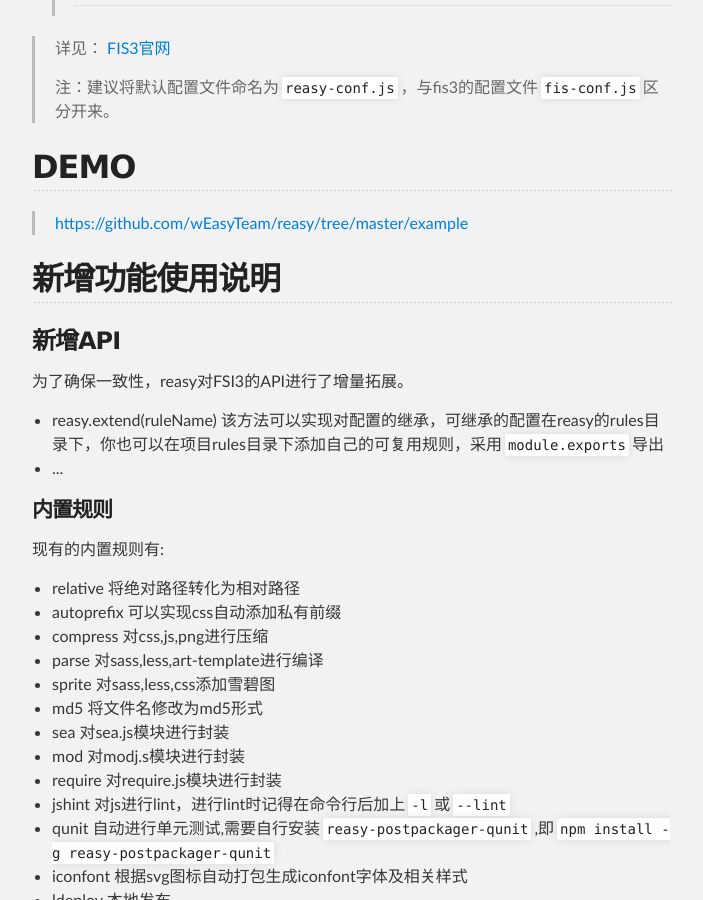
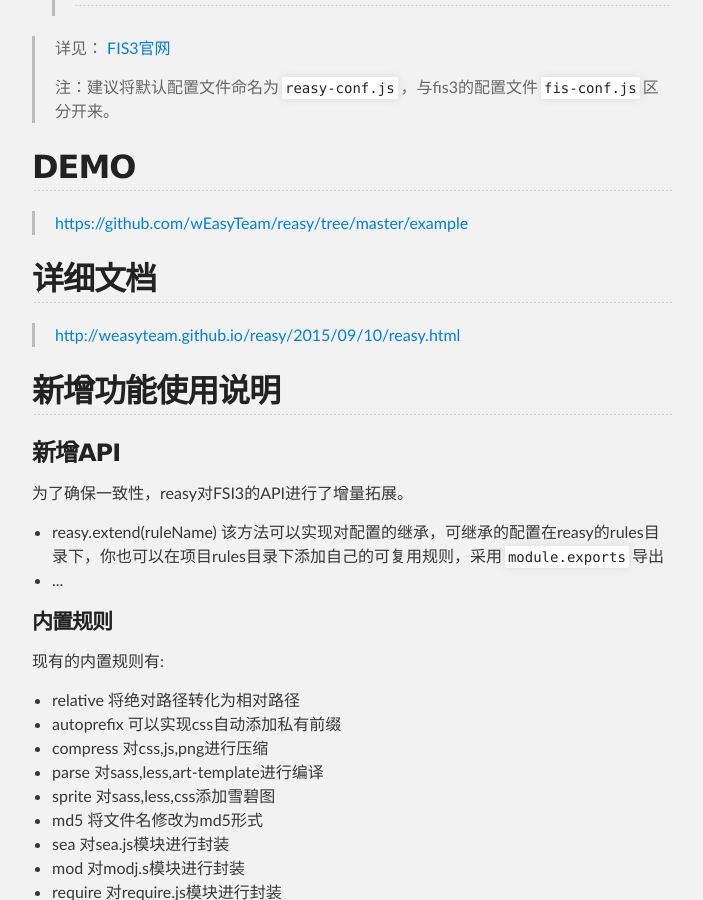
Before and after one commit to wEasyTeam/reasy, a Jekyll site: the page index.html, which Jekyll copies as it is, in a window 1280 px wide and 900 px high, scrolled down 1339 px. Shown: the whole window, without its empty margins (288-991 px from the left). Built offline with Jekyll 4.4.1, drawn with Linux system fonts in a browser that asks for light colours; Markdown is read by kramdown in place of the engine named in the settings.

```diff
--- a/index.html
+++ b/index.html
@@ -92,6 +92,13 @@ $./reasy-install.sh
 
 <blockquote>
 <p><a href="https://github.com/wEasyTeam/reasy/tree/master/example">https://github.com/wEasyTeam/reasy/tree/master/example</a></p>
+</blockquote>
+
+<h2>
+<a id="详细文档" class="anchor" href="#%E8%AF%A6%E7%BB%86%E6%96%87%E6%A1%A3" aria-hidden="true"><span class="octicon octicon-link"></span></a>详细文档</h2>
+
+<blockquote>
+<p><a href="http://weasyteam.github.io/reasy/2015/09/10/reasy.html">http://weasyteam.github.io/reasy/2015/09/10/reasy.html</a></p>
 </blockquote>
 
 <h2>
```
Also changed, not shown: params.json (+1 -1 lines).
